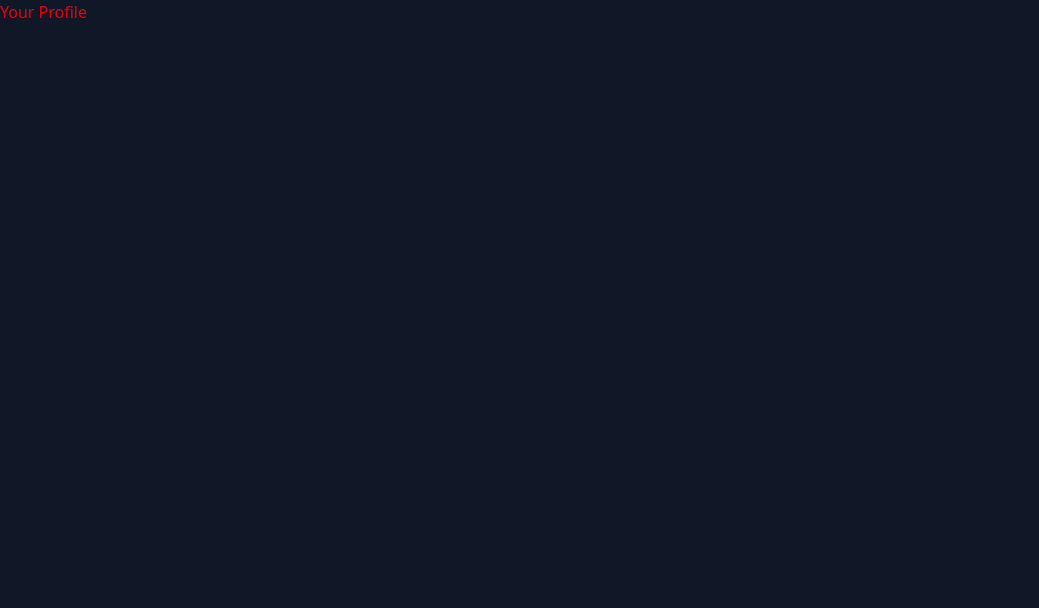
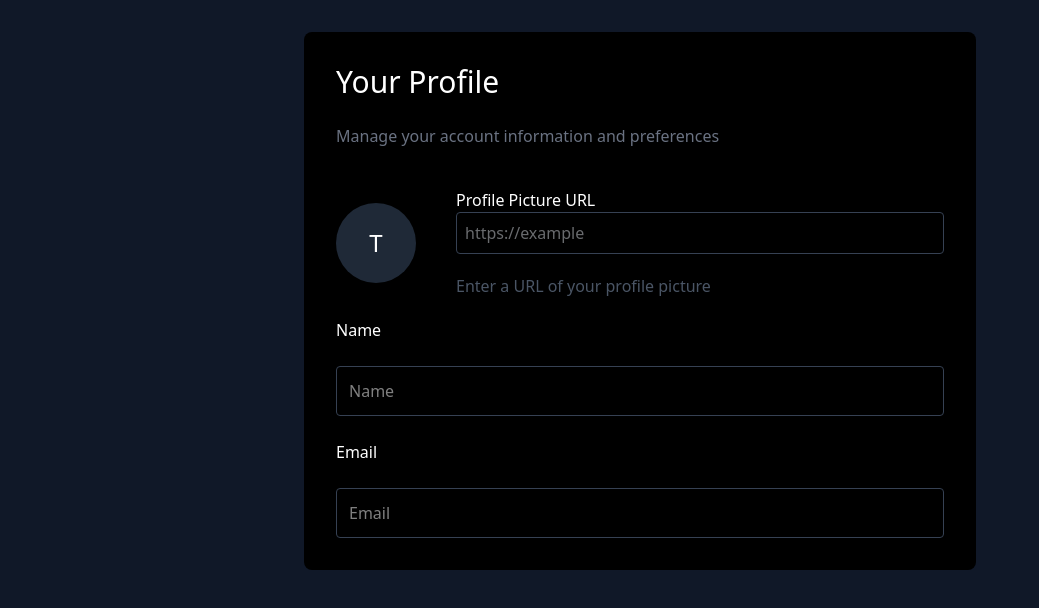
Before and after one commit to ChansaKashellMwenya/Intern, a React (Vite) app: page /profile in a window 1280 px wide. Shown: the top 608 px of the page, without its empty margins (0-1039 px from the left). Built offline with nearby package versions, Linux system fonts and the light colour scheme.

Commit message:
input fields added

```diff
--- a/src/components/ProfilePage.jsx
+++ b/src/components/ProfilePage.jsx
@@ -1,9 +1,51 @@
 import React from 'react'
+import img from '../assets/pic.jpg'
 
 function ProfilePage() {
   return (
-    <div className='bg-gray-900 text-red-600 h-screen w-screen'>
-      <div>Your Profile</div>
+    <div className='bg-gray-900 min-h-screen'>
+      <div className='flex justify-center px-4 py-8'>
+        <div className='bg-black p-8 rounded-lg w-full max-w-2xl text-white'>
+          <div className='text-white text-3xl'>Your Profile</div>
+          <br />
+          <div className='text-gray-500'>Manage your account information and preferences</div>
+          <div className='pt-10'>
+            <form action="" className='space-y-6'>
+              <div>
+                <div className='flex gap-10 mb-5 items-center'>
+                  <div className='w-20 h-20 bg-[#1F2937] rounded-full flex items-center justify-center text-2xl'>
+                    T
+                  </div>
+                  <div className='flex-1'>
+                    <label htmlFor="" className=''> Profile Picture URL</label>
+                    <br />
+                    <input type="text" placeholder='https://example' className='mb-3 w-full p-2 rounded bg-black border border-gray-700 text-gray-300' />
+
+                    <div className='pt-2 text-gray-600'> Enter a URL of your profile picture</div>
+                  </div>
+                </div>
+                <div className=''>
+                  <div>
+                    <label htmlFor="" className=''>Name</label>
+                    <br />
+                    <br />
+                    <input type="text" placeholder='Name' className='w-full border border-gray-700 rounded p-3' />
+                  </div>
+                </div>
+                <br />
+                <div className=''>
+                  <div>
+                    <label htmlFor="" className=''>Email</label>
+                    <br />
+                    <br />
+                    <input type="text" placeholder='Email' className='w-full border border-gray-700 rounded p-3' />
+                  </div>
+                </div>
+              </div>
+            </form>
+          </div>
+        </div>
+      </div>
 
     </div>
   )
```
Also changed, not shown: src/assets/pic.jpg (added).
